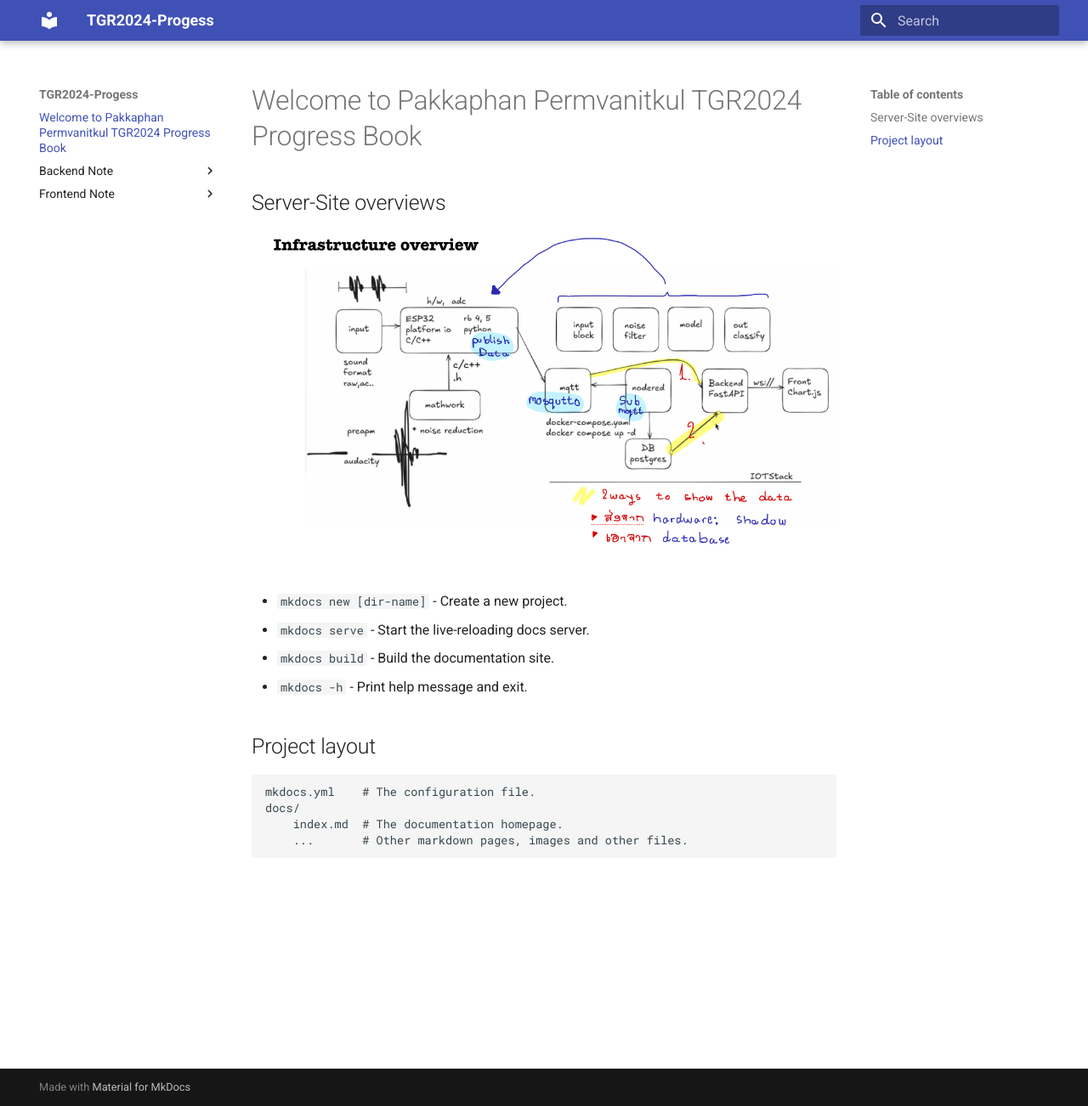
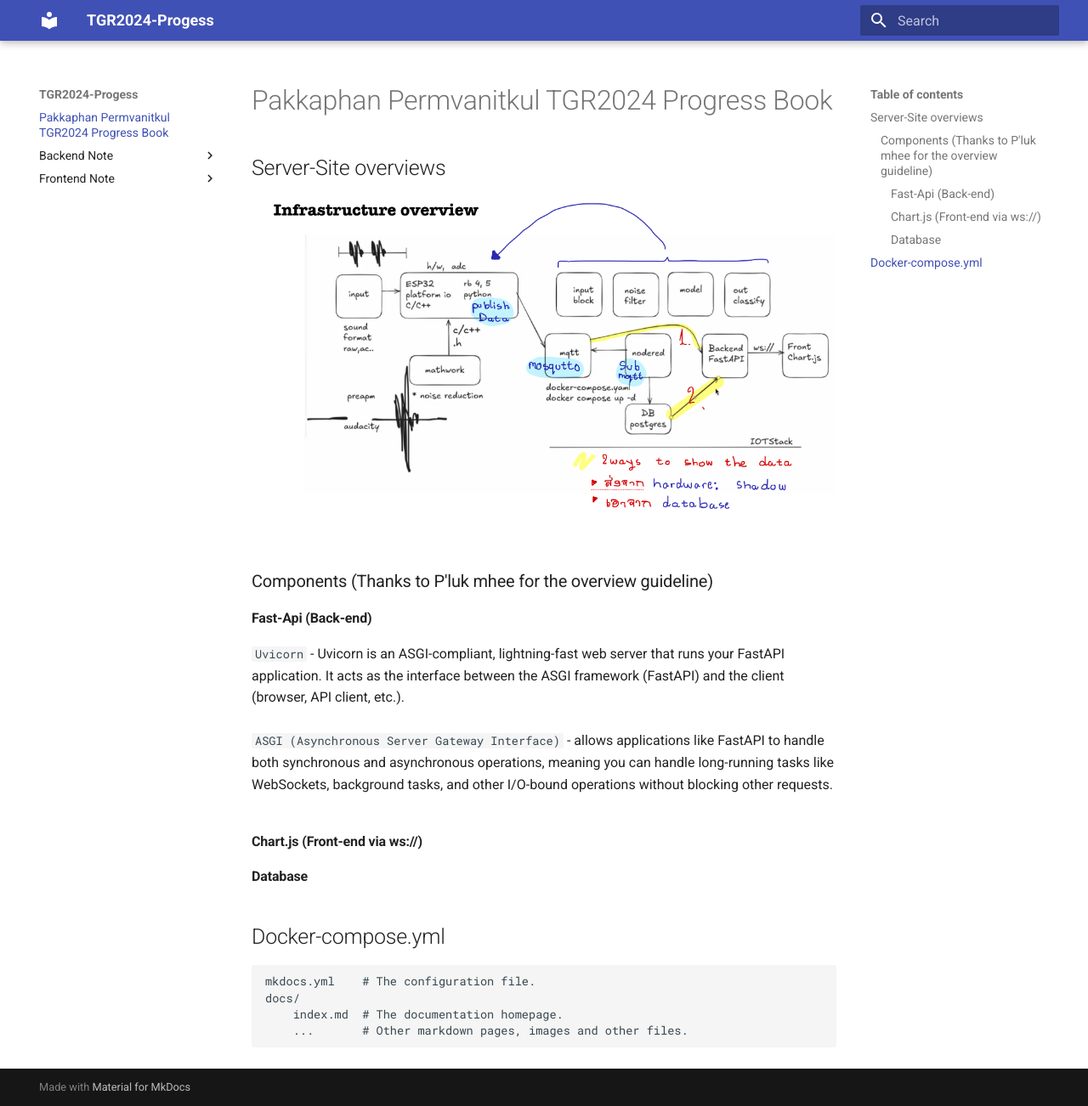
Before and after one commit to pakkaphankodhod/pakkaphan-tgr2024-progress, an MkDocs documentation site: the page built from docs/index.md, in a window 1280 px wide and 1302 px high. Shown: the whole window at 85% size. Built offline with MkDocs 1.6.1 and Material for MkDocs 9.7.7, drawn with Linux system fonts in a browser that asks for light colours.

Commit message:
first details

```diff
--- a/docs/index.md
+++ b/docs/index.md
@@ -1,15 +1,21 @@
-# Welcome to Pakkaphan Permvanitkul TGR2024 Progress Book
+# Pakkaphan Permvanitkul TGR2024 Progress Book
 
 ## Server-Site overviews
 
 ![infra](assets/infrastructure-overview.jpg)
 
-* `mkdocs new [dir-name]` - Create a new project.
-* `mkdocs serve` - Start the live-reloading docs server.
-* `mkdocs build` - Build the documentation site.
-* `mkdocs -h` - Print help message and exit.
+### Components (Thanks to P'luk mhee for the overview guideline)
+#### Fast-Api (Back-end)<br>
+`Uvicorn` - Uvicorn is an ASGI-compliant, lightning-fast web server that runs your FastAPI application. It acts as the interface between the ASGI framework (FastAPI) and the client (browser, API client, etc.).<br><br>
+`ASGI (Asynchronous Server Gateway Interface)` - allows applications like FastAPI to handle both synchronous and asynchronous operations, meaning you can handle long-running tasks like WebSockets, background tasks, and other I/O-bound operations without blocking other requests.<br><br>
 
-## Project layout
+#### Chart.js (Front-end via ws://)<br>
+
+
+#### Database<br>
+
+
+## Docker-compose.yml
 
     mkdocs.yml    # The configuration file.
     docs/
```
